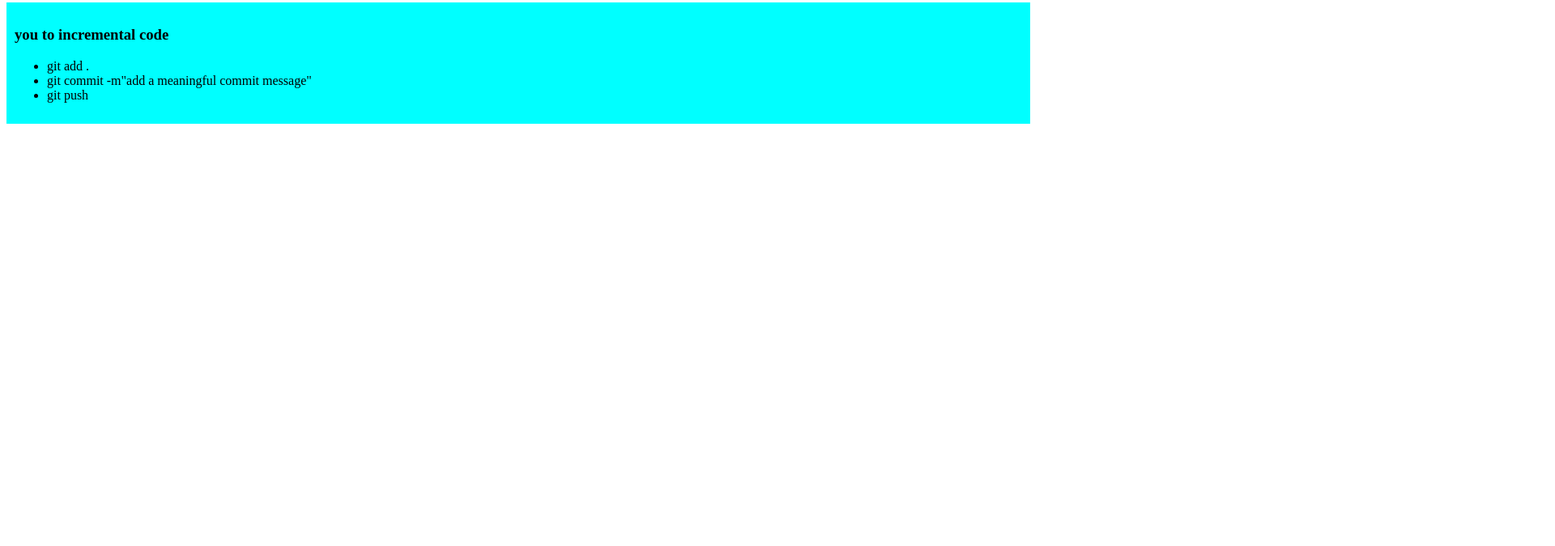
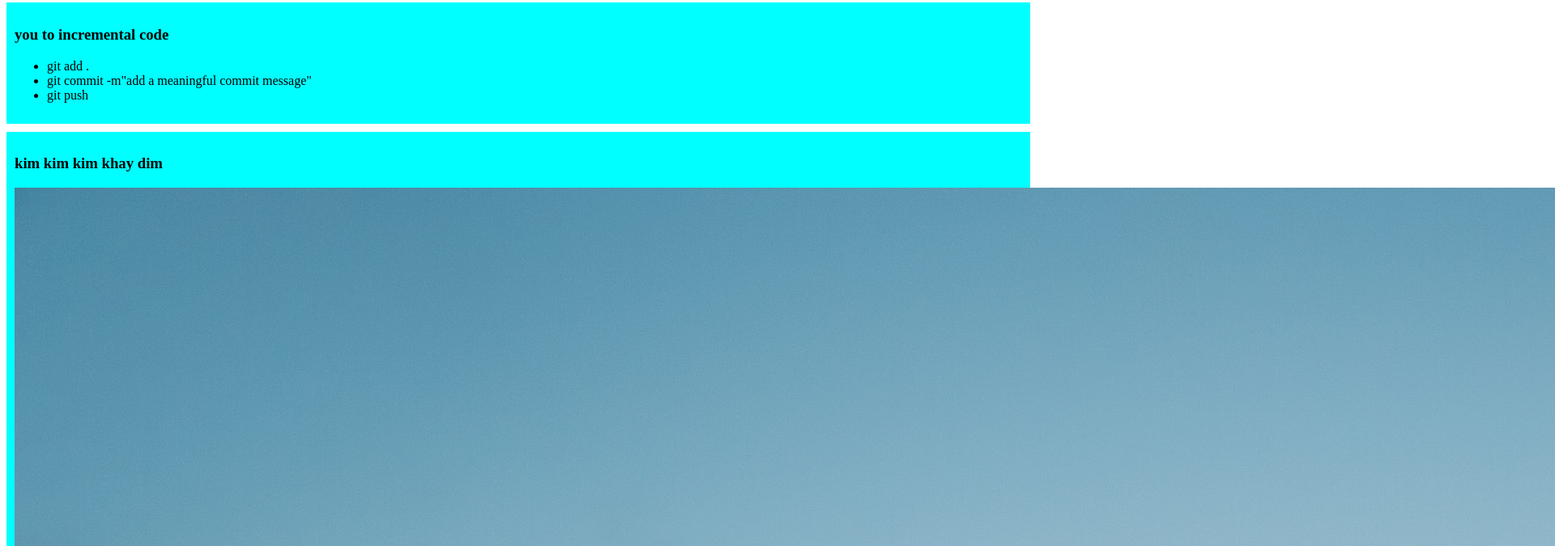
Before and after one commit to Rakib9001/my-simple-website, a plain HTML site: page index.html in a window 1280 px wide. Shown: the part 381-1056 px from the top of the page at 81% size, 1920 px wide, since content can reach past the window. Before the commit the page ends 800 px from the top, so only its background shows below. Drawn offline with Linux system fonts and the light colour scheme.

Commit message:
added kim dim

```diff
--- a/index.html
+++ b/index.html
@@ -29,6 +29,10 @@
             <li>git push</li>
         </ul>
         </div>
+        <div>
+            <h3>kim kim kim khay dim</h3>
+            <img src="picture/yigit-arisoy-Els8qD2ZaO0-unsplash.jpg" alt="">
+        </div>
 
 </body>
 </html>
```
Also changed, not shown: picture/yigit-arisoy-Els8qD2ZaO0-unsplash.jpg (added).
